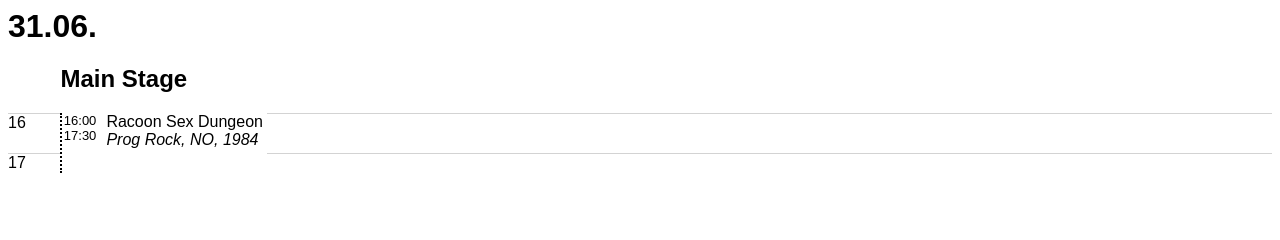
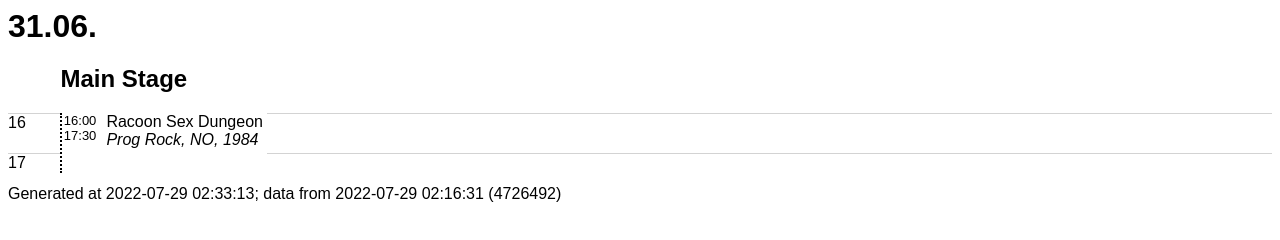
Before and after one commit to n-st/running-order-TEMPLATE, a plain HTML site: page index.html in a window 1280 px wide. Drawn offline with Linux system fonts and the light colour scheme.

Commit message:
Generated from commit 4726492 (repo n-st/running-order-TEMPLATE)

```diff
--- a/index.html
+++ b/index.html
@@ -109,4 +109,7 @@ h1 {
 
         </div>
 
+
+        <p>Generated at 2022-07-29 02:33:13; data from 2022-07-29 02:16:31 (4726492)</p>
+
     </body>
```
